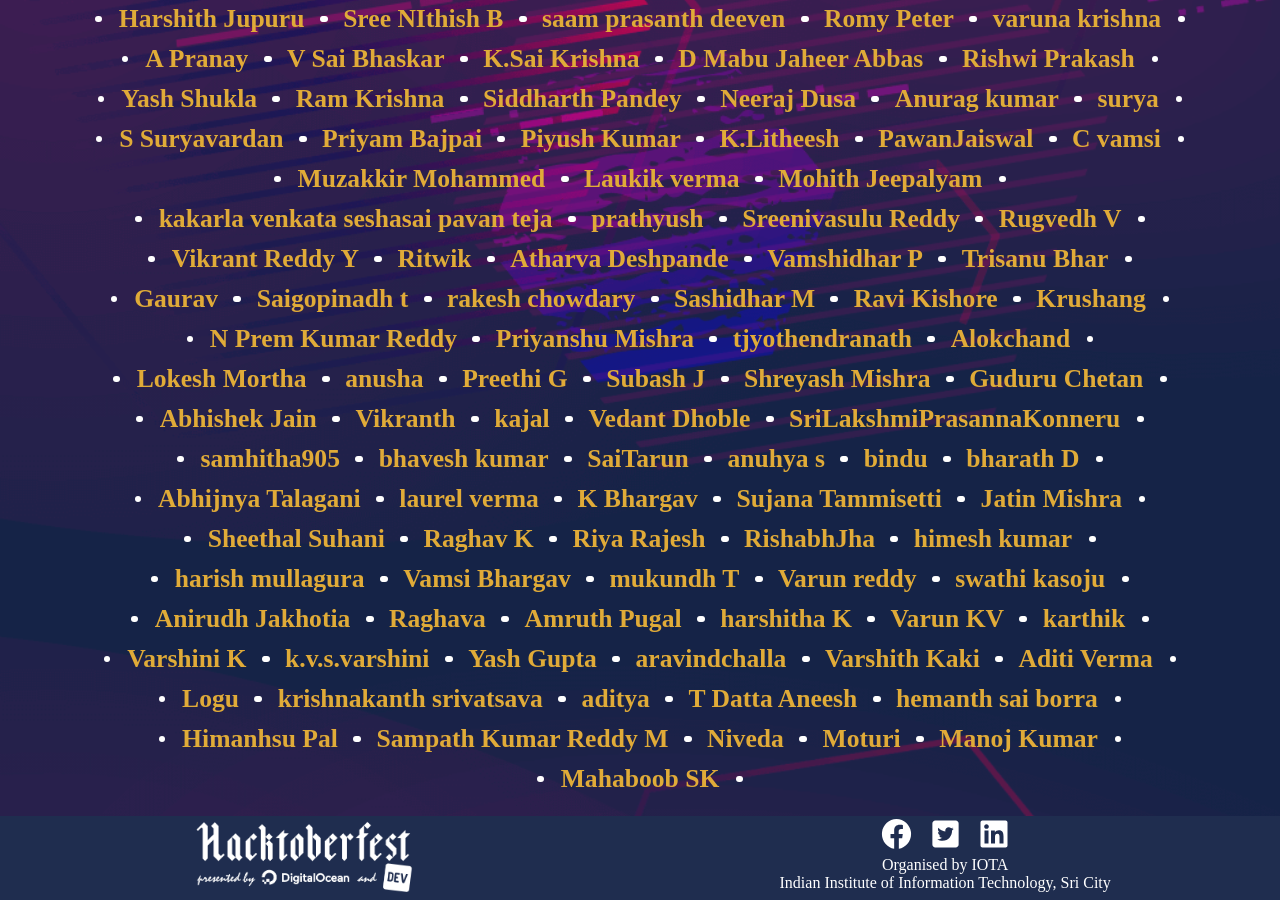
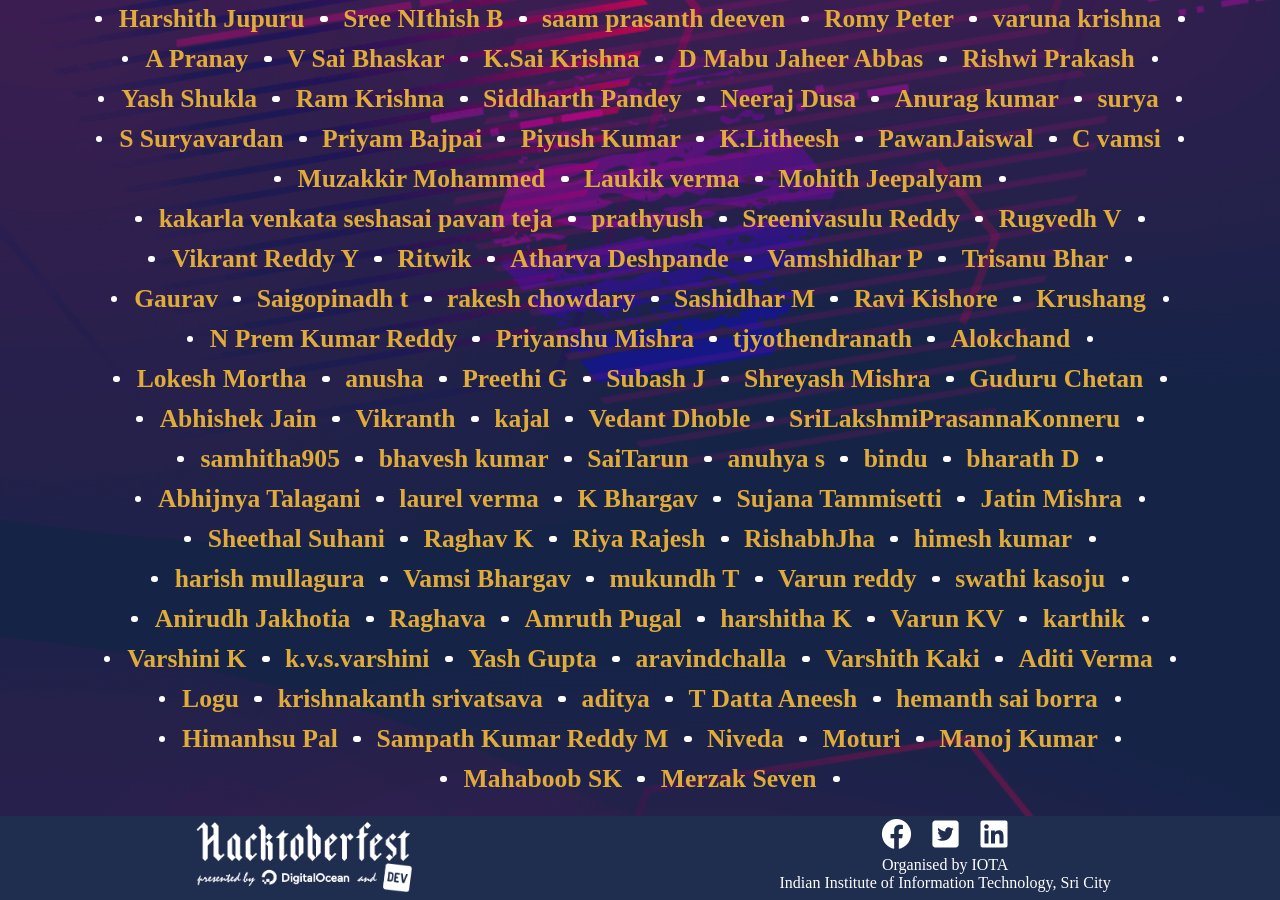
Before and after one commit to Project-Club-IIITS/hacktoberfest2019-participants, a Jekyll site: the page index.html, which Jekyll copies as it is, in a window 1280 px wide and 900 px high, scrolled down 694 px. Built offline with Jekyll 4.4.1, drawn with Linux system fonts in a browser that asks for light colours; some web fonts are replaced.

Commit message:
Update index.html

```diff
--- a/index.html
+++ b/index.html
@@ -204,6 +204,7 @@
             <li><a href="https://github.com/shashank4602ashank">Moturi</a></li>
             <li><a href="https://github.com/manojsai2002">Manoj Kumar</a></li>
             <li><a href="https://github.com/bannu6301418535">Mahaboob SK</a></li>
+            <li><a href="https://github.com/merzak7">Merzak Seven</a></li>
 
         </ul>
       </div>
```
